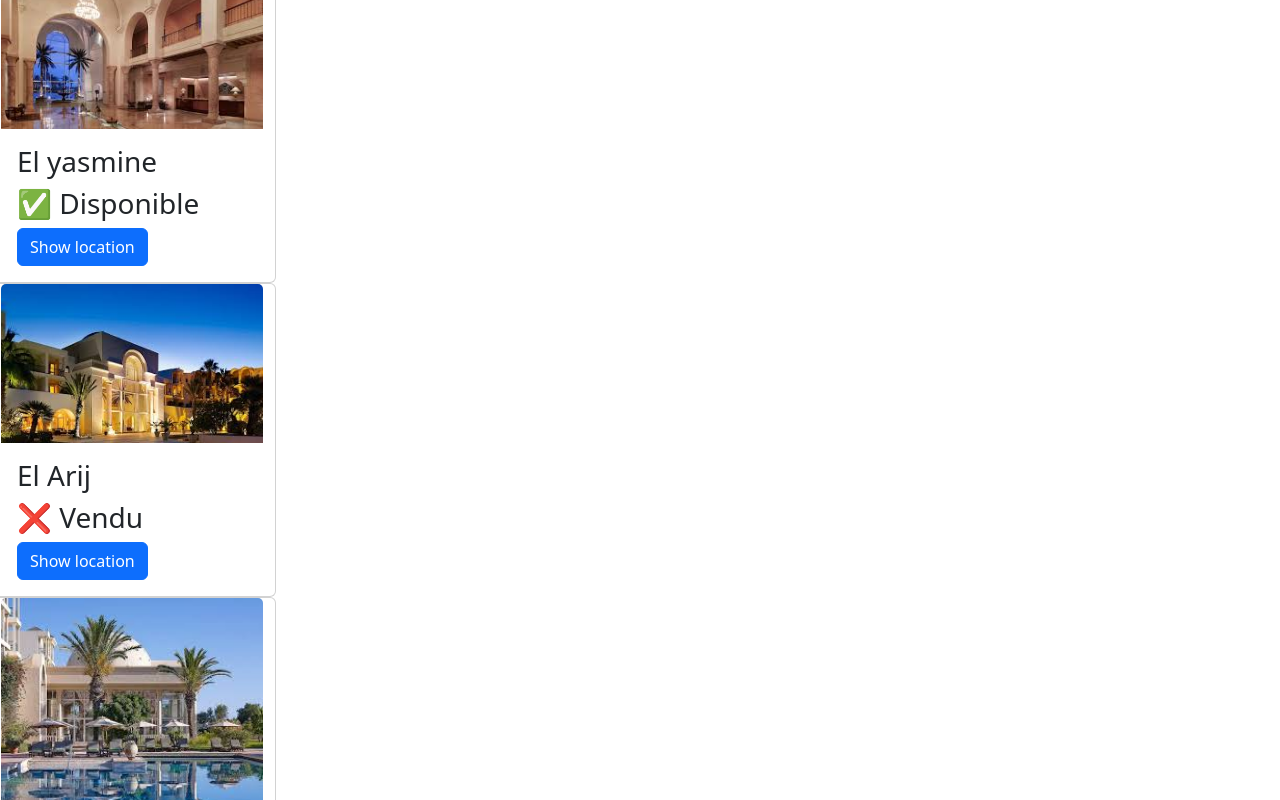
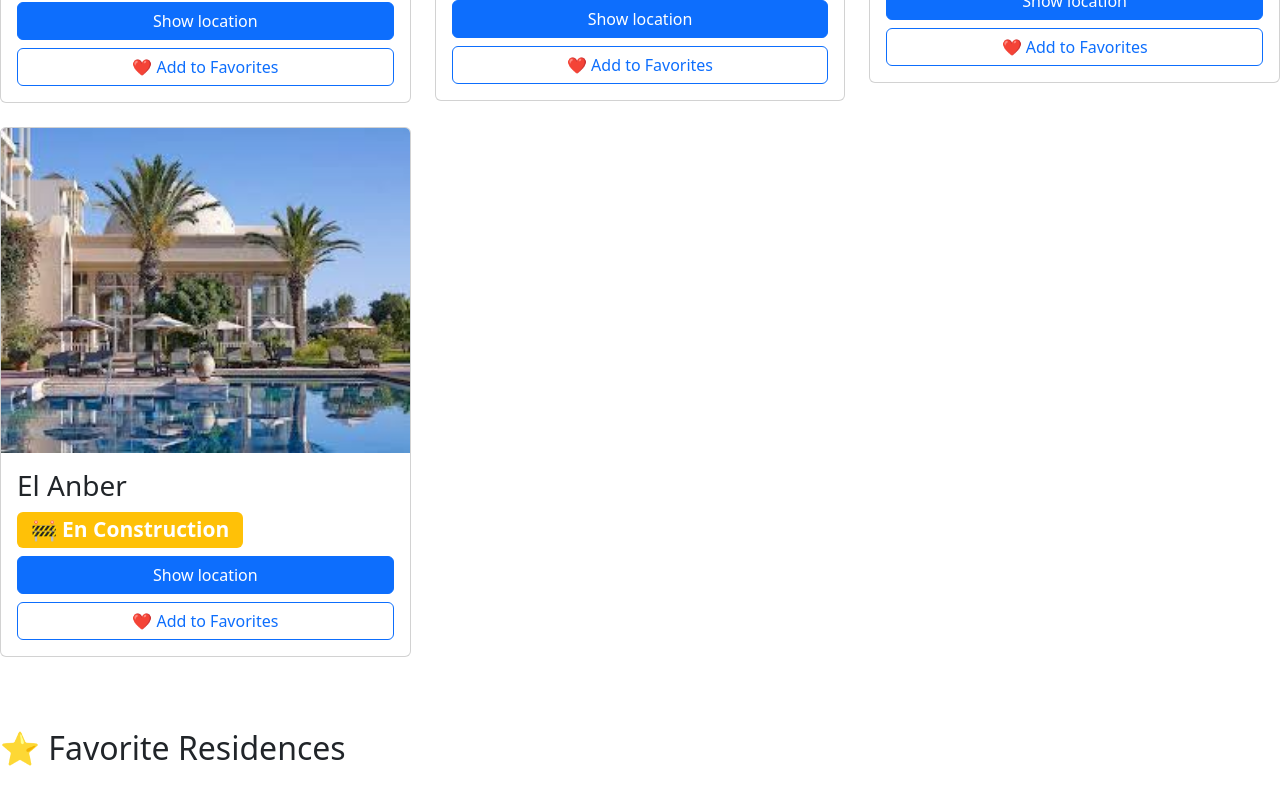
Before and after one commit to Harounjlassi/HarounJlassi_workshop_Angular_4Arctic2, an Angular app: page / in a window 1280 px wide. Shown: the part 460-1260 px from the top of the page. After the commit the page ends 1235 px from the top, so only its background shows below. Built offline with nearby package versions, Linux system fonts and the light colour scheme.

Commit message:
add: style and add the favListe

```diff
--- a/src/app/residences/residences.component.html
+++ b/src/app/residences/residences.component.html
@@ -1,27 +1,52 @@
-
-<div class="row" *ngFor="let residence of listResidences; let i = index">
-
-
-        <div class="card" style="width: 18rem;">
-            <img [src]="residence.image" class="card-img-top" alt="...">
+<div class="row">
+  <div *ngFor="let residence of listResidences; let i = index" class="col-md-4 mb-4">
+    <div class="card">
+      <img [src]="residence.image" class="card-img-top" alt="{{ residence.name }}" />
       <div class="card-body">
-              <h3 class="card-title">{{residence.name}}</h3>
+        <h3 class="card-title">{{ residence.name }}</h3>
         <h3 class="card-text">
-                <span *ngIf="residence.status=== 'Disponible'">✅ Disponible</span>
-                <span *ngIf="residence.status=== 'Vendu'">❌ Vendu</span>
-                <span *ngIf="residence.status=== 'En Construction'">🚧 En Construction</span>
+          <span *ngIf="residence.status === 'Disponible'" class="badge bg-success">✅ Disponible</span>
+          <span *ngIf="residence.status === 'Vendu'" class="badge bg-danger">❌ Vendu</span>
+          <span *ngIf="residence.status === 'En Construction'" class="badge bg-warning">🚧 En Construction</span>
         </h3>
+        <div class="d-grid gap-2">
           <button class="btn btn-primary" (click)="showAddress(residence.address)">
             Show location
           </button>
-
-<h1 *ngIf="selectedAddress === residence.address">
+          <button class="btn btn-outline-primary" (click)="addFav(i)">❤️ Add to Favorites</button>
+        </div>
+        <h1 *ngIf="selectedAddress === residence.address" class="mt-3">
           {{ residence.address }}
         </h1>
       </div>
+    </div>
+  </div>
+</div>
+<div class="mt-5">
+  <h2>⭐ Favorite Residences</h2>
 
-
+  <div class="row">
+    <div *ngFor="let residence of listFav; let i = index" class="col-md-4 mb-4">
+      <div class="card">
+        <img [src]="residence.image" class="card-img-top" alt="{{ residence.name }}" />
+        <div class="card-body">
+          <h3 class="card-title">{{ residence.name }}</h3>
+          <h3 class="card-text">
+            <span *ngIf="residence.status === 'Disponible'" class="badge bg-success">✅ Disponible</span>
+            <span *ngIf="residence.status === 'Vendu'" class="badge bg-danger">❌ Vendu</span>
+            <span *ngIf="residence.status === 'En Construction'" class="badge bg-warning">🚧 En Construction</span>
+          </h3>
+          <div class="d-grid gap-2">
+            <button class="btn btn-primary" (click)="showAddress(residence.address)">
+              Show location
+            </button>
+            <button class="btn btn-outline-primary" (click)="addFav(i)">❤️ Add to Favorites</button>
           </div>
-
-
+          <h1 *ngIf="selectedAddress === residence.address" class="mt-3">
+            {{ residence.address }}
+          </h1>
         </div>
+      </div>
+    </div>
+  </div>
+</div>
--- a/src/app/residences/residences.component.ts
+++ b/src/app/residences/residences.component.ts
@@ -19,7 +19,7 @@ export class ResidencesComponent {
     {id:4,"name": "El Anber","address":"inconnu",
     "image":"../../assets/images/R4.png", status: "En Construction"}
     ];
-
+    listFav:Residence[]=[];
     selectedAddress: string ='';
 
     showAddress(address: string) {
@@ -30,4 +30,9 @@ export class ResidencesComponent {
 
       }
 }
+
+addFav(i:number){
+this.listFav.push(this.listResidences[i]);
+
 }
+}
```
Lines whose indentation alone changed are shown as unchanged.
